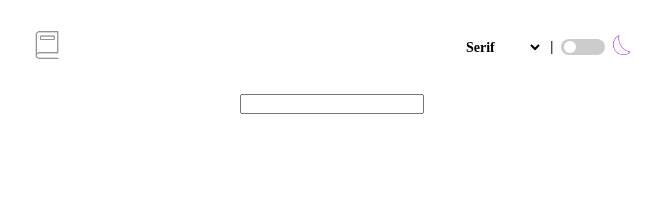
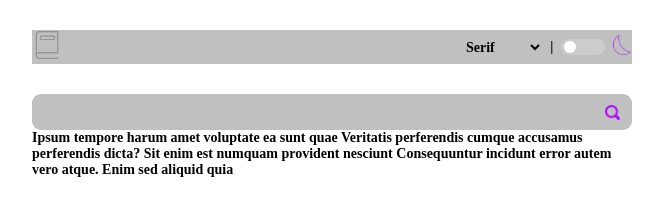
Before and after one commit to mnosinov/itcbootcamp_dictionaryapp_project, a plain HTML site: page index.html in a window 1280 px wide. Shown: the whole page, without its empty margins (308-971 px from the left). Drawn offline with Linux system fonts and the light colour scheme.

Commit message:
header and search web design are ready to use

```diff
--- a/css/style-theme-dark.css
+++ b/css/style-theme-dark.css
@@ -12,3 +12,7 @@ body.theme-dark {
 .theme-dark #searchInputTxt {
 	background-color: gray;
 }
+
+.theme-dark header {
+	background-color: silver;
+}
--- a/css/style-theme-light.css
+++ b/css/style-theme-light.css
@@ -12,3 +12,7 @@ body.theme-light {
 .theme-light #searchInputTxt {
 	background-color: silver;
 }
+
+.theme-light header {
+	background-color: silver;
+}
--- a/css/style.css
+++ b/css/style.css
@@ -64,9 +64,22 @@ header .logo img {
 	height: 20px;
 }
 
+main {
+	width: 100%;
+}
+
+.search-section {
+	width: 100%;
+}
+
 #searchInputTxt {
-	background: transparent url("../images/search-icon.png") no-repeat 13px center;
-	background-size: 4%;
+	background: transparent url("../images/search-icon.png") no-repeat;
+	background-position: 98% center;
+	background-size: 15px;
+	width: 100%;
+	padding: 10px;
+	border-radius: 9px;
+	border: none;
 }
 
 /*color: #AD0AFF */
--- a/index.html
+++ b/index.html
@@ -41,10 +41,11 @@
 
 		<main>
 			<section class="search-section">
-				<input type="text" id="searchInputTxt ">
+				<input type="text" id="searchInputTxt">
 			</section>
 
 			<section id="wordInfoSection">
+				Ipsum tempore harum amet voluptate ea sunt quae Veritatis perferendis cumque accusamus perferendis dicta? Sit enim est numquam provident nesciunt Consequuntur incidunt error autem vero atque. Enim sed aliquid quia
 
 			</section>
 		</main>
```
